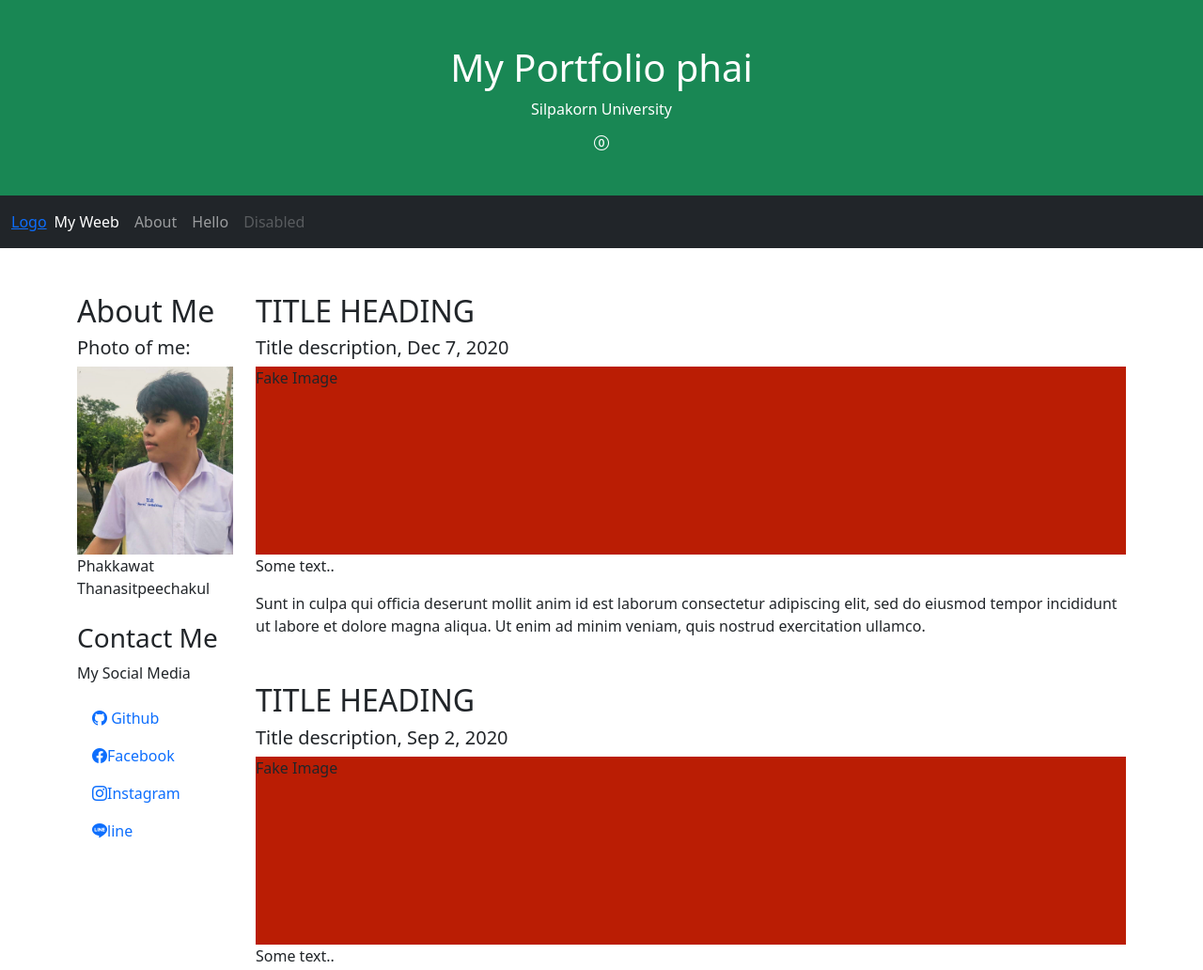
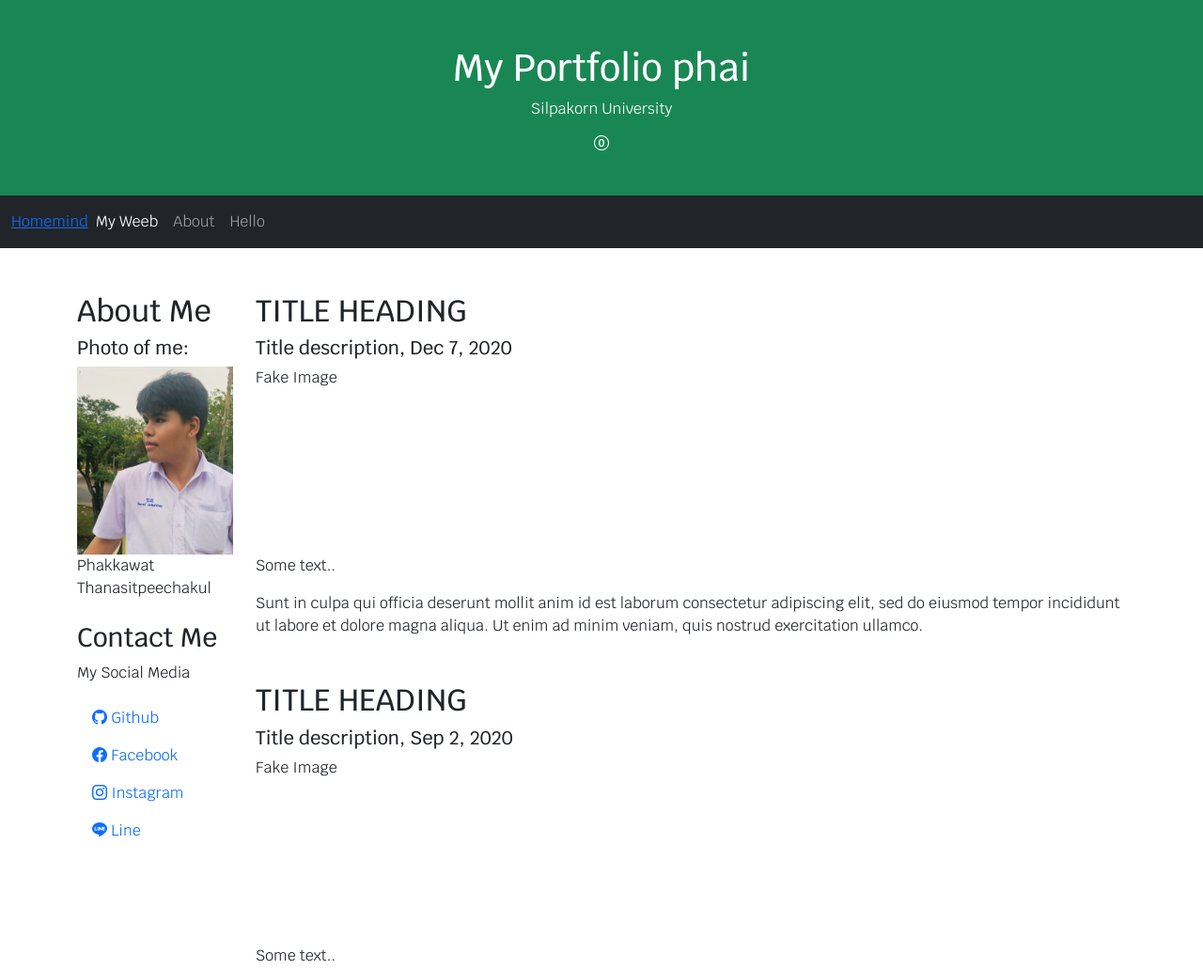
Before and after one commit to Mr-senter/Mr-senter.github.io, a plain HTML site: page index.html in a window 1280 px wide. Shown: the top 1032 px of the page at 94% size. Drawn offline with nearby package versions, Linux system fonts and the light colour scheme.

Commit message:
Add new font and how to chage color

```diff
--- a/index.html
+++ b/index.html
@@ -7,10 +7,21 @@
     <link href="https://cdn.jsdelivr.net/npm/bootstrap@5.3.3/dist/css/bootstrap.min.css" rel="stylesheet">
     <script src="https://cdn.jsdelivr.net/npm/bootstrap@5.3.3/dist/js/bootstrap.bundle.min.js"></script>
     <link rel="stylesheet" href="https://cdn.jsdelivr.net/npm/bootstrap-icons@1.13.1/font/bootstrap-icons.min.css">
+    <link rel="preconnect" href="https://fonts.googleapis.com">
+    <link rel="preconnect" href="https://fonts.googleapis.com">
+    <link rel="preconnect" href="https://fonts.gstatic.com" crossorigin>
+    <link
+        href="https://fonts.googleapis.com/css2?family=Krub:ital,wght@0,200;0,300;0,400;0,500;0,600;0,700;1,200;1,300;1,400;1,500;1,600;1,700&display=swap"
+        rel="stylesheet">
     <style>
         .fakeimg {
             height: 200px;
-            background: #BA1D04;
+            background: #ffffff;
+        }
+
+        body {
+            font-family: "Krub";
+            font-family: 400;
         }
     </style>
 </head>
@@ -25,7 +36,7 @@
 
     <nav class="navbar navbar-expand-sm bg-dark navbar-dark">
         <div class="container-fluid">
-            <a href="" class="navbar brand">Logo</a>
+            <a href="" class="navbar brand">Homemind</a>
             <button class="navbar-toggler" type="button" data-bs-toggle="collapse" data-bs-target="#collapsibleNavbar">
                 <span class="navbar-toggler-icon"></span>
             </button>
@@ -40,8 +51,6 @@
                     <li class="nav-item">
                         <a class="nav-link" href="hello.html">Hello</a>
                     </li>
-                    <li class="nav-item">
-                        <a class="nav-link disabled" href="#">Disabled</a>
                     </li>
                 </ul>
             </div>
@@ -69,17 +78,17 @@
                     <li class="nav-item">
                         <a class="nav-link "
                             href="https://www.facebook.com/pt.tl.495340/?viewas=&should_open_composer=false&show_switched_toast=false&show_invite_to_follow=false&show_switched_tooltip=false&show_podcast_settings=false&show_community_review_changes=false&show_community_rollback=false&show_follower_visibility_disclosure=false&bypass_exit_warning=true"
-                            target="_blank"><i class="bi bi-facebook"></i>Facebook
+                            target="_blank"><i class="bi bi-facebook"></i> Facebook
                         </a>
                     </li>
                     <li class="nav-item">
                         <a class="nav-link" href="https://www.instagram.com/pt_tl_phai/" target="_blank">
-                            <i class="bi bi-instagram"></i>Instagram
+                            <i class="bi bi-instagram"></i> Instagram
                         </a>
                     </li>
                     <li class="nav-item">
                         <a class="nav-link" href="https://line.me/ti/p/gfPhuKj4rA" target="_blank">
-                            <i class="bi bi-line"></i>line
+                            <i class="bi bi-line"></i> Line
                         </a>
                     </li>
 
@@ -126,7 +135,8 @@
             <div class="row">
                 <div class="col-sm-4">
                     <div class="card" style="height: 400px;">
-                        <img class="card-img-top object-fit-contain" src="IMG_0182.webp" alt="Card image"  height="200" width="100%">
+                        <img class="card-img-top object-fit-contain" src="IMG_0182.webp" alt="Card image" height="200"
+                            width="100%">
                         <div class="card-body">
                             <h4 class="card-title">Upaipadawittayalai</h4>
                             <p class="card-text">kindergarten - Grade 6.</p>
@@ -136,7 +146,8 @@
                 </div>
                 <div class="col-sm-4">
                     <div class="card" style="height: 400px;">
-                        <img class="card-img-top object-fit-contain" src="IMG_0218-Photoroom.webp" alt="Card image" height="200" width="100%">
+                        <img class="card-img-top object-fit-contain" src="IMG_0218-Photoroom.webp" alt="Card image"
+                            height="200" width="100%">
                         <div class="card-body">
                             <h4 class="card-title">Bangliwitthaya</h4>
                             <p class="card-text">since secondary school year 1 - until secondary school year 6.</p>
@@ -151,7 +162,13 @@
     </div>
 
     <div class="p-4 bg-dark text-white text-center">
-        <p>Footer</p>
+        <h4>Copyright Notice</h4>
+        <p>Creative Commons Attribution 3.0 ©2004-2025</p>
+
+        <hr>
+
+        <h4>Contact Developer</h4>
+        <p>chidakan.muay@gmail.com</p>
     </div>
 
 </body>
```
